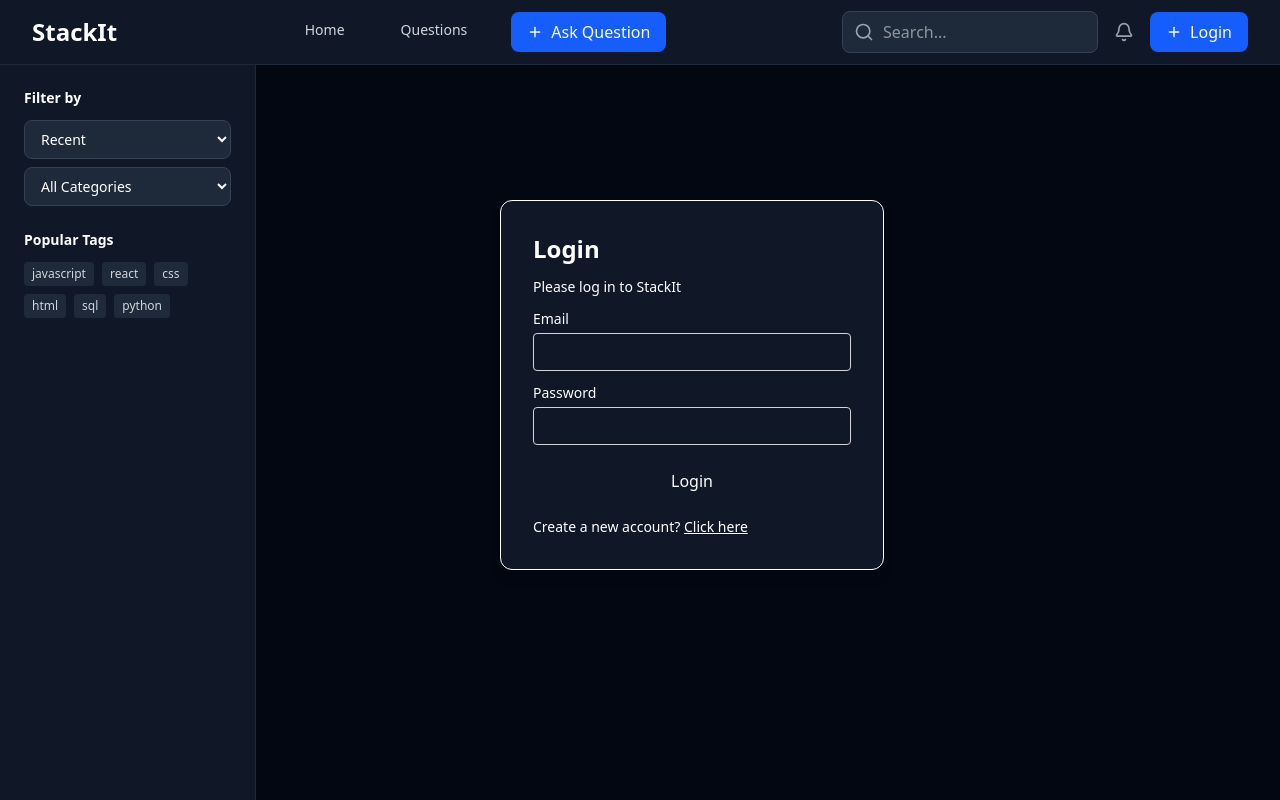
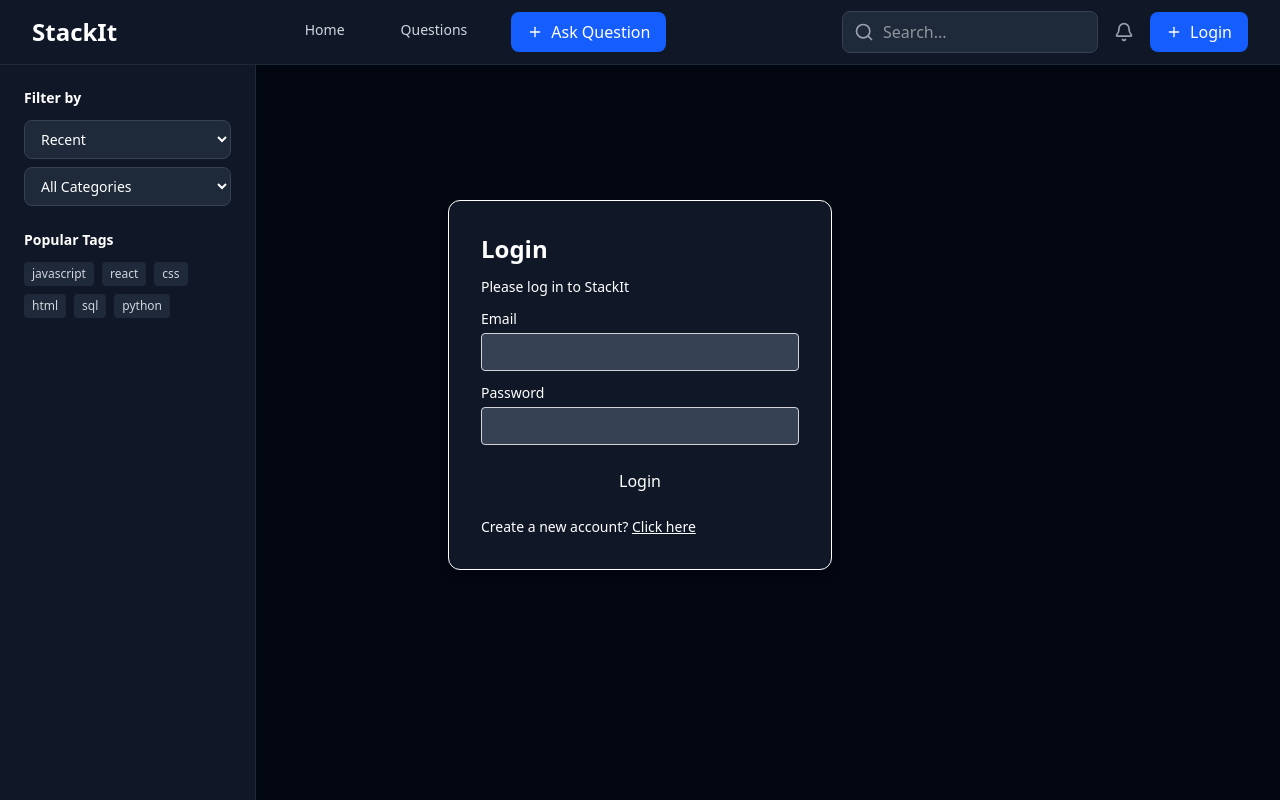
Before and after one commit to ShreyasBadgujar/stackIt, a React (Vite) app in the folder frontend/: page /login in a window 1280 px wide. Built offline with nearby package versions, Linux system fonts and the light colour scheme.

Commit message:
login done

```diff
--- a/frontend/src/components/LoginPage.jsx
+++ b/frontend/src/components/LoginPage.jsx
@@ -14,7 +14,7 @@ const Login = () => {
   }
 
   return (
-    <from className='min-h-[80vh] flex items-center  ml-[500px]'>
+    <from className='min-h-[80vh] flex items-center m-auto '>
       <div className='flex flex-col gap-3 m-auto bg-gray-900 iteam-start p-8 min-w-[340px] sm:min-w-96 border rounded-xl bg-black-300 text-white text-sm shadow-lg'>
         <p className='text-2xl font-semibold'>{state==='Sign Up'? "Create Account":"Login"}</p>
         <p>Please {state==='Sign Up'? "sign up":"log in"} to StackIt</p>
@@ -28,11 +28,11 @@ const Login = () => {
 
        <div className='w-full'>
           <p>Email</p>
-          <input className='border border-zinc-300 rounded w-full p-2 mt-1' type="email" onChange={(e)=>setEmail(e.target.value)} value={email} />
+          <input className='border border-zinc-300 bg-gray-700 rounded w-full p-2 mt-1' type="email" onChange={(e)=>setEmail(e.target.value)} value={email} />
         </div>
         <div className='w-full'>
           <p>Password</p>
-          <input className='border border-zinc-300 rounded w-full p-2 mt-1' type="password" onChange={(e)=>setPassword(e.target.value)} value={passwword} />
+          <input className='border border-zinc-300 bg-gray-700 rounded w-full p-2 mt-1' type="password" onChange={(e)=>setPassword(e.target.value)} value={passwword} />
         </div>
         <button className='bg-primary text-white w-full py-3 rounded-md text-base'>{state==='Sign Up'? "Create Account":"Login"}</button>
         {
```
